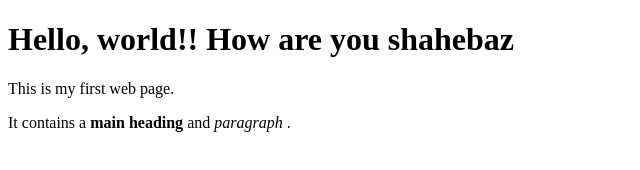
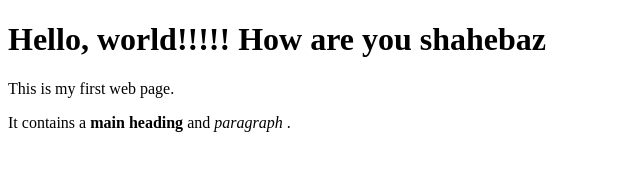
Before and after one commit to Shahebs/webapp, a plain HTML site: page index.html in a window 1280 px wide. Shown: the whole page, without its empty margins (0-640 px from the left). Drawn offline with Linux system fonts and the light colour scheme.

Commit message:
new update in code 1

```diff
--- a/index.html
+++ b/index.html
@@ -4,7 +4,7 @@
         <title>My web page</title>
     </head>
     <body>
-        <h1>Hello, world!! How are you shahebaz</h1>
+        <h1>Hello, world!!!!! How are you shahebaz</h1>
         <p>This is my first web page.</p>
         <p>It contains a
              <strong>main heading</strong> and <em> paragraph </em>.
```
